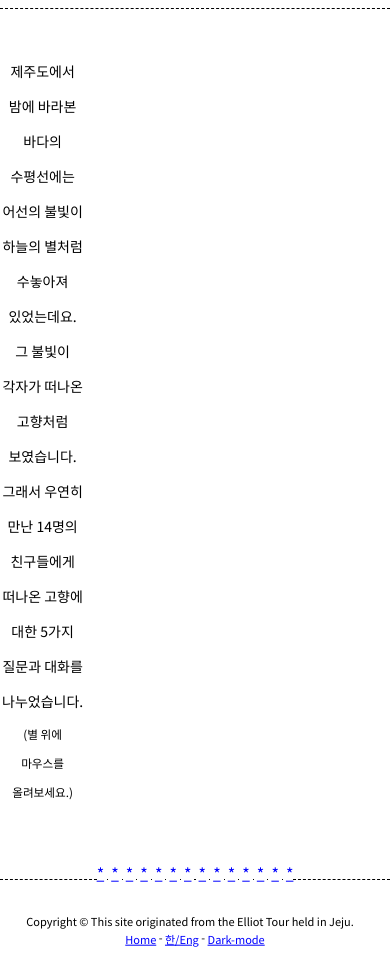
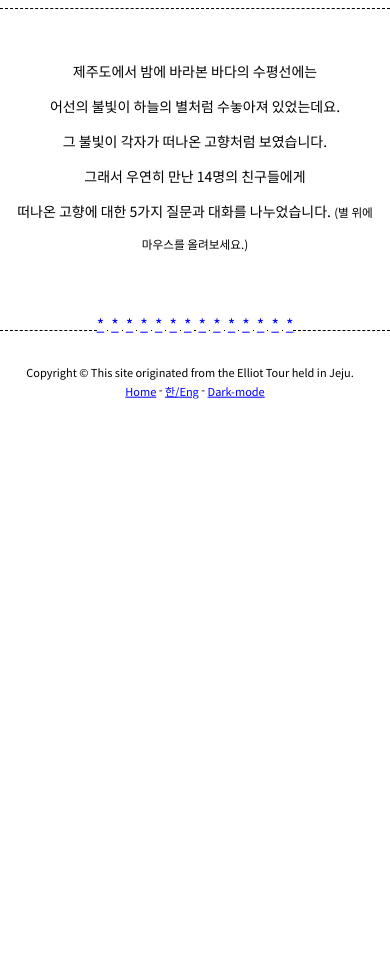
Before and after one commit to yonnwoo/WhereAreYouFrom, a plain HTML site: page index.html in a window 390 px wide. After the commit the page ends 844 px from the top, so only its background shows below. Drawn offline with Linux system fonts and the light colour scheme.

Commit message:
iframe의 pointer-events 속성을 1에서 100%로 변경하여 상호작용 가능하도록 수정 및 article-container의 너비를 33.33%에서 25%로 조정하여 레이아웃 개선

```diff
--- a/css/style.css
+++ b/css/style.css
@@ -190,7 +190,7 @@ a .footer {
     height: 100vh;         /* 화면 높이 100% */
     z-index: 0;           /* 다른 콘텐츠들보다 완전히 뒤로 배치 */
     border: none;          /* 테두리 제거 */
-    pointer-events: 1; /* iframe이 클릭 등 이벤트를 받도록 설정 (선택사항) */
+    pointer-events: 100%; /* iframe 위의 콘텐츠와 상호작용 가능하도록 설정 */
     opacity: 0.3;          /* 선택사항: 배경이 너무 튀지 않게 투명도 조절 */
     filter: grayscale(100%) contrast(100%) brightness(1); /* 선택사항: 흑백, 명암, 밝기, 블러, 세피아 효과 추가 */
   }
@@ -261,11 +261,11 @@ article:first-child {
     margin-bottom: 50px;
   }
   /* 각 article이 너비의 1/3씩(약 33.33%) 차지하도록 설정하여 한 줄에 3개씩 배치 */
-  .article-container article {
+  .article-container article:not(.home){
     flex: 0 0 calc(25%);
     box-sizing: border-box; /* 패딩을 너비에 포함 */
   }
-  article:first-child {
+  article:first-child:not(.home) {
   flex: 0; /* 마지막 단은 글이 짧아도 너비가 늘어나지 않도록 고정 */
 }
 
```
Also changed, not shown: soi/index.html (+1 -1 lines), woonghee/index.html (+1 -1 lines).
